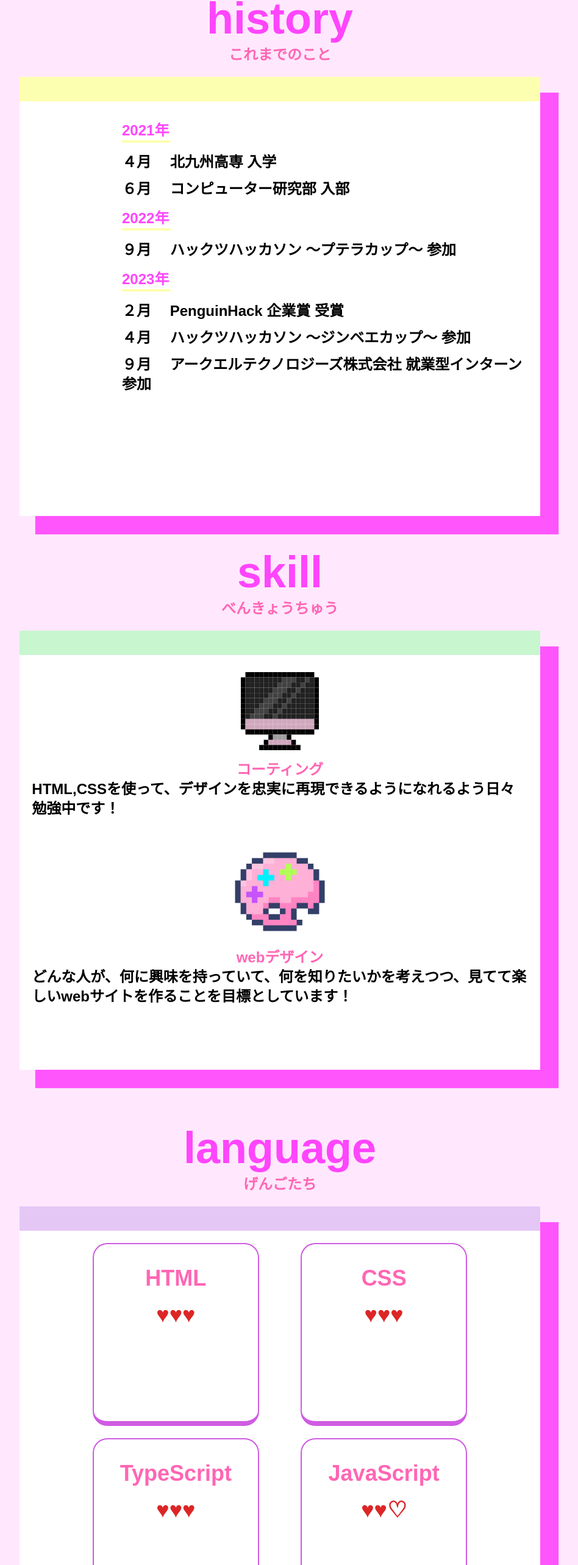
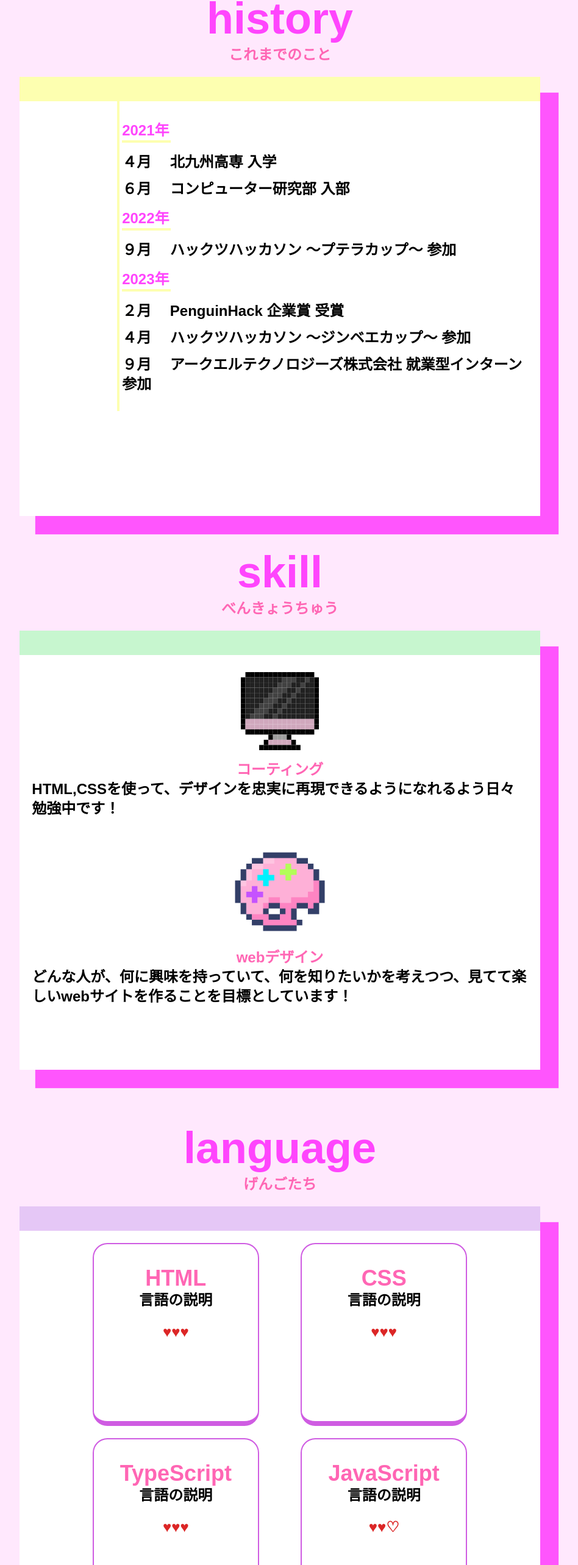
Before and after one commit to yama-chiiii/portfolio, a Next.js app: page / in a window 1280 px wide. Shown: the part 1526-4092 px from the top of the page at 61% size, without its empty margins (181-1129 px from the left). Built offline with nearby package versions, Linux system fonts and the light colour scheme; a web font is replaced by a local one.

Commit message:
タイムラインを実装したかった

```diff
--- a/src/app/page.tsx
+++ b/src/app/page.tsx
@@ -42,13 +42,8 @@ export default function Home() {
                     <div className="mt-8 text-2xl font-Dot font-semibold text-red-pink">これまでのこと</div> */}
                     <div className="w-full h-720 z-20 my-20 flex flex-col items-center bg-white font-Dot font-extrabold text-2xl shadow-pink">
                         <div className="w-full h-40 bg-light-yellow" />
-                        <div className="w-full flex flex-row">
-                            <div className="w-1/5">
-                                {/* <div
-                                    className="absolute left-1/2 top-0 bg-light-yellow w-1 h-full transform -translate-x-1/2 vertical-line"
-                                    style={{ height: `${scrollY}px` }}
-                                ></div> */}
-                            </div>
+                        <div className="w-full flex flex-row overflow-y-auto">
+                            <div className="w-1/5 flex border-r-4 border-light-yellow">{/* ここにスクロールバーを作成 */}</div>
                             <div className="mx-4 my-16">
                                 <h2 className="w-80 my-16 text-vivid-pink border-b-4 border-light-yellow">2021年</h2>
                                 <p className="mb-12">４月 　北九州高専 入学 </p>
@@ -98,16 +93,16 @@ export default function Home() {
                         </div> */}
                         <div className="w-4/5 min-h-screen">
                             <div className="w-full h-300 mt-20 flex justify-between ">
-                                <Language language="HTML" heart="♥♥♥"></Language>
-                                <Language language="CSS" heart="♥♥♥"></Language>
+                                <Language language="HTML" overview="言語の説明" heart="♥♥♥"></Language>
+                                <Language language="CSS" overview="言語の説明" heart="♥♥♥"></Language>
                             </div>
                             <div className="w-full h-300 mt-20 flex justify-between ">
-                                <Language language="TypeScript" heart="♥♥♥"></Language>
-                                <Language language="JavaScript" heart="♥♥♡"></Language>
+                                <Language language="TypeScript" overview="言語の説明" heart="♥♥♥"></Language>
+                                <Language language="JavaScript" overview="言語の説明" heart="♥♥♡"></Language>
                             </div>
                             <div className="w-full h-300 mt-20 flex justify-between ">
-                                <Language language="C" heart="♥♥♡"></Language>
-                                <Language language="C++" heart="♥♡♡"></Language>
+                                <Language language="C" overview="言語の説明" heart="♥♥♡"></Language>
+                                <Language language="C++" overview="言語の説明" heart="♥♡♡"></Language>
                             </div>
                         </div>
                     </div>
--- a/src/component/language.tsx
+++ b/src/component/language.tsx
@@ -1,13 +1,15 @@
 type Language = {
     language: string;
+    overview: string;
     heart: string;
 };
 
-export const Language: React.FC<Language> = ({ language, heart }) => {
+export const Language: React.FC<Language> = ({ language, overview, heart }) => {
     return (
         <div className="w-full flex justify-center">
-            <div className="w-4/5 h-200 flex flex-col items-center pt-36 rounded-3xl border-t-2 border-r-2 border-l-2 border-b-8 border-purple-pink text-4xl text-red-pink">
-                <div>{language}</div>
+            <div className="w-4/5 h-200 flex flex-col items-center pt-36 rounded-3xl border-t-2 border-r-2 border-l-2 border-b-8 border-purple-pink">
+                <div className="text-4xl text-red-pink">{language}</div>
+                <div className="text-xs text-black">{overview}</div>
                 <div className="mt-20 text-red-600">{heart}</div>
             </div>
         </div>
```
Also changed, not shown: src/app/globals.css (line endings or trailing spaces).
